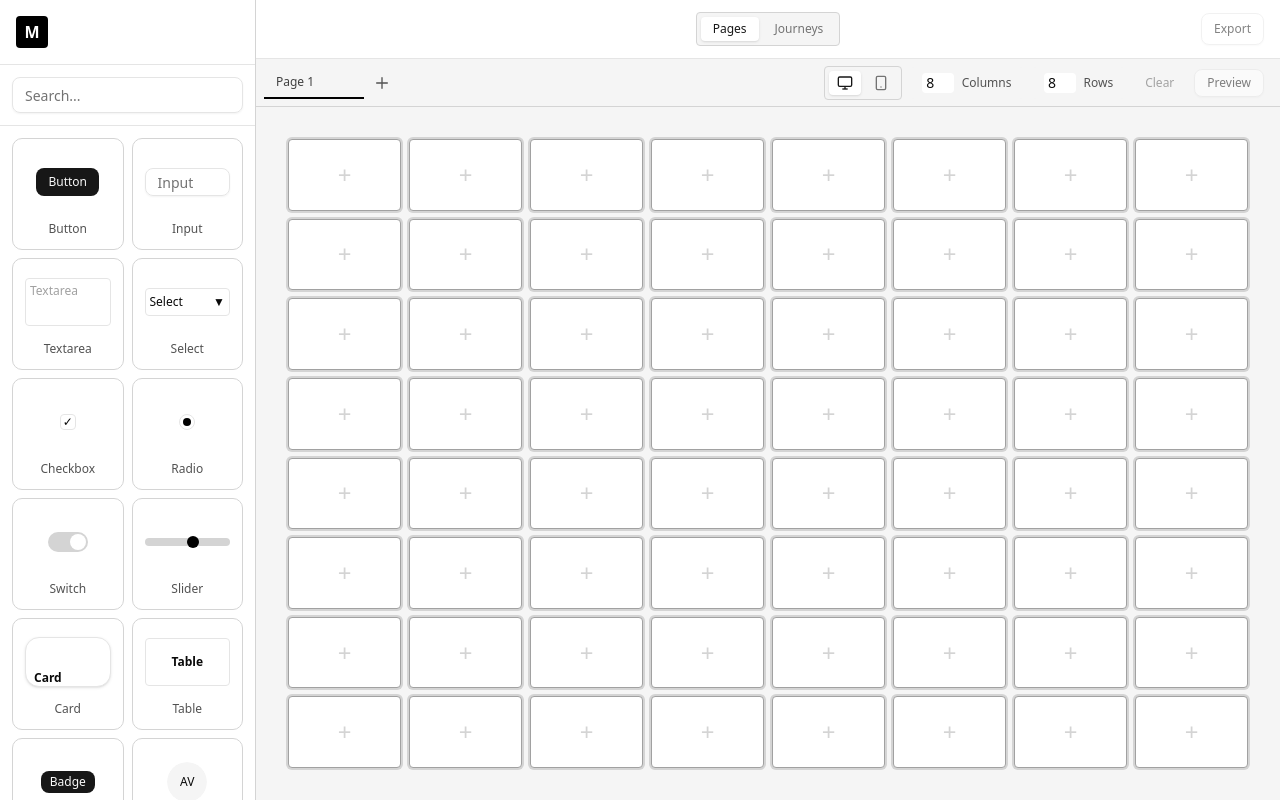
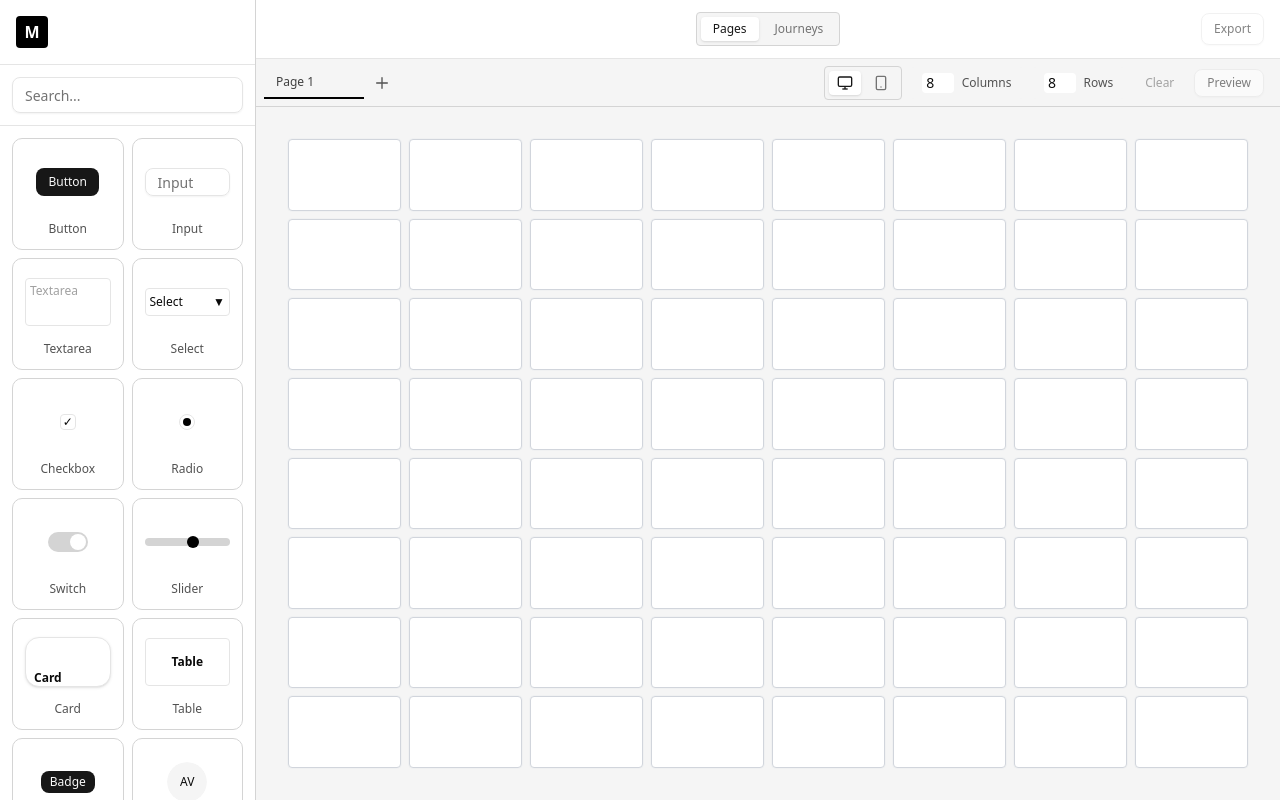
Before and after one commit to faooful/mockingbird, a Next.js app: page / in a window 1280 px wide. Built offline with nearby package versions, Linux system fonts and the light colour scheme.

Commit message:
improved drag and drop of components

```diff
--- a/src/components/ComponentSidebar.tsx
+++ b/src/components/ComponentSidebar.tsx
@@ -11,6 +11,7 @@ import { Alert } from "@/components/ui/alert";
 import { Label } from "@/components/ui/label";
 import { Select, SelectContent, SelectItem, SelectTrigger, SelectValue } from "@/components/ui/select";
 import { GridContent } from "./WireframeGrid";
+import { cn } from "@/lib/utils";
 
 interface ComponentSidebarProps {
   onSelectComponent: (type: GridContent["type"]) => void;
@@ -21,6 +22,7 @@ interface ComponentSidebarProps {
 
 export default function ComponentSidebar({ onSelectComponent, selectedContent, onUpdateContent, onDeselectComponent }: ComponentSidebarProps) {
   const [searchQuery, setSearchQuery] = useState("");
+  const [draggingComponent, setDraggingComponent] = useState<string | null>(null);
 
   const components = [
     { type: "button" as const, label: "Button" },
@@ -455,9 +457,28 @@ export default function ComponentSidebar({ onSelectComponent, selectedContent, o
                   onDragStart={(e) => {
                     e.dataTransfer.setData("componentType", component.type);
                     e.dataTransfer.effectAllowed = "copy";
+                    setDraggingComponent(component.type);
+
+                    // Create a compact drag preview
+                    const dragPreview = (e.target as HTMLElement).cloneNode(true) as HTMLElement;
+                    dragPreview.style.width = '140px';
+                    dragPreview.style.height = '112px';
+                    dragPreview.style.position = 'fixed';
+                    dragPreview.style.top = '-1000px';
+                    dragPreview.style.opacity = '0.95';
+                    dragPreview.style.transform = 'rotate(3deg)';
+                    dragPreview.style.boxShadow = '0 8px 24px rgba(0,0,0,0.25)';
+                    dragPreview.style.borderRadius = '8px';
+                    document.body.appendChild(dragPreview);
+                    e.dataTransfer.setDragImage(dragPreview, 70, 56);
+                    setTimeout(() => document.body.removeChild(dragPreview), 0);
                   }}
+                  onDragEnd={() => setDraggingComponent(null)}
                   onClick={() => onSelectComponent(component.type)}
-                  className="border border-neutral-300 rounded-lg p-3 hover:border-neutral-400 hover:bg-neutral-50 transition-all flex flex-col items-center justify-center gap-2 h-28 cursor-grab active:cursor-grabbing"
+                  className={cn(
+                    "border border-neutral-300 rounded-lg p-3 hover:border-neutral-400 hover:bg-neutral-50 transition-all flex flex-col items-center justify-center gap-2 h-28 cursor-grab active:cursor-grabbing",
+                    draggingComponent === component.type && "opacity-20 border-dashed border-blue-300 bg-blue-50/30"
+                  )}
                 >
                   <div className="flex items-center justify-center flex-1 w-full pointer-events-none">
                     {getComponentPreview(component.type)}
--- a/src/components/GridCell.tsx
+++ b/src/components/GridCell.tsx
@@ -36,6 +36,7 @@ export default function GridCell({
   contentSpan
 }: GridCellProps) {
   const [isDragOver, setIsDragOver] = useState(false);
+  const [isDragging, setIsDragging] = useState(false);
 
   const handleDragOver = (e: React.DragEvent) => {
     e.preventDefault();
@@ -70,8 +71,28 @@ export default function GridCell({
   const handleDragStart = (e: React.DragEvent) => {
     if (!content) return;
     e.stopPropagation();
+    setIsDragging(true);
     e.dataTransfer.setData("movingContentId", content.id);
     e.dataTransfer.effectAllowed = "move";
+
+    // Create a compact drag preview matching the component size
+    const target = e.currentTarget as HTMLElement;
+    const rect = target.getBoundingClientRect();
+    const dragImage = target.cloneNode(true) as HTMLElement;
+    dragImage.style.width = `${Math.min(rect.width, 200)}px`;
+    dragImage.style.height = `${Math.min(rect.height, 200)}px`;
+    dragImage.style.position = 'fixed';
+    dragImage.style.top = '-1000px';
+    dragImage.style.opacity = '0.9';
+    dragImage.style.transform = 'rotate(3deg)';
+    dragImage.style.boxShadow = '0 8px 24px rgba(0,0,0,0.25)';
+    document.body.appendChild(dragImage);
+    e.dataTransfer.setDragImage(dragImage, Math.min(rect.width, 200) / 2, Math.min(rect.height, 200) / 2);
+    setTimeout(() => document.body.removeChild(dragImage), 0);
+  };
+
+  const handleDragEnd = () => {
+    setIsDragging(false);
   };
 
   const getContentDisplay = () => {
@@ -86,6 +107,7 @@ export default function GridCell({
         className="relative w-full h-full group"
         draggable
         onDragStart={handleDragStart}
+        onDragEnd={handleDragEnd}
       >
         <div className="absolute inset-0 overflow-hidden cursor-move">
           {baseContent}
@@ -125,11 +147,13 @@ export default function GridCell({
   return (
     <div
       className={cn(
-        "border border-neutral-200 rounded cursor-pointer transition-all duration-200 bg-white overflow-hidden",
-        "hover:border-neutral-300 hover:shadow-sm",
-        isSelected && "border-neutral-400 ring-2 ring-neutral-300",
-        content && "bg-white shadow-sm border-neutral-300",
-        isDragOver && !content && "border-neutral-400 bg-neutral-50 ring-2 ring-neutral-300"
+        "rounded cursor-pointer transition-all duration-200 overflow-hidden",
+        !content && "border border-dashed border-gray-200/20 bg-white",
+        !content && "hover:border-gray-300/30 hover:bg-gray-50/20",
+        isSelected && "!border-solid !border-gray-300 ring-1 ring-gray-200/30",
+        content && !isDragging && "border border-solid border-gray-200/25 bg-white",
+        isDragging && "opacity-50 scale-95 border-dashed !border-blue-400",
+        isDragOver && !content && "!border-solid !border-blue-500 !bg-blue-50 shadow-lg scale-105 ring-2 ring-blue-300 -translate-y-1"
       )}
       onClick={onClick}
       onDragOver={handleDragOver}
@@ -145,9 +169,7 @@ export default function GridCell({
       {content ? (
         getContentDisplay()
       ) : (
-        <div className="w-full h-full flex items-center justify-center text-neutral-300 text-2xl font-light">
-          +
-        </div>
+        <div className="w-full h-full"></div>
       )}
     </div>
   );
```
